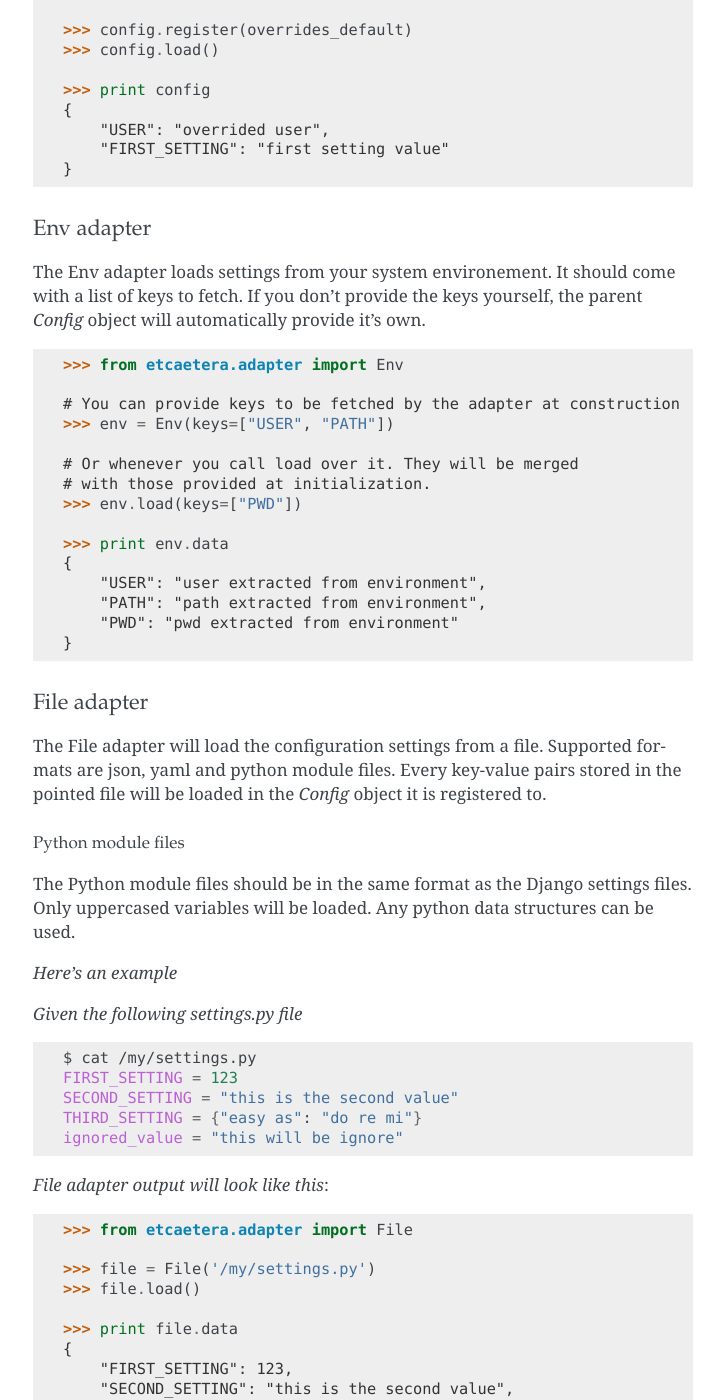
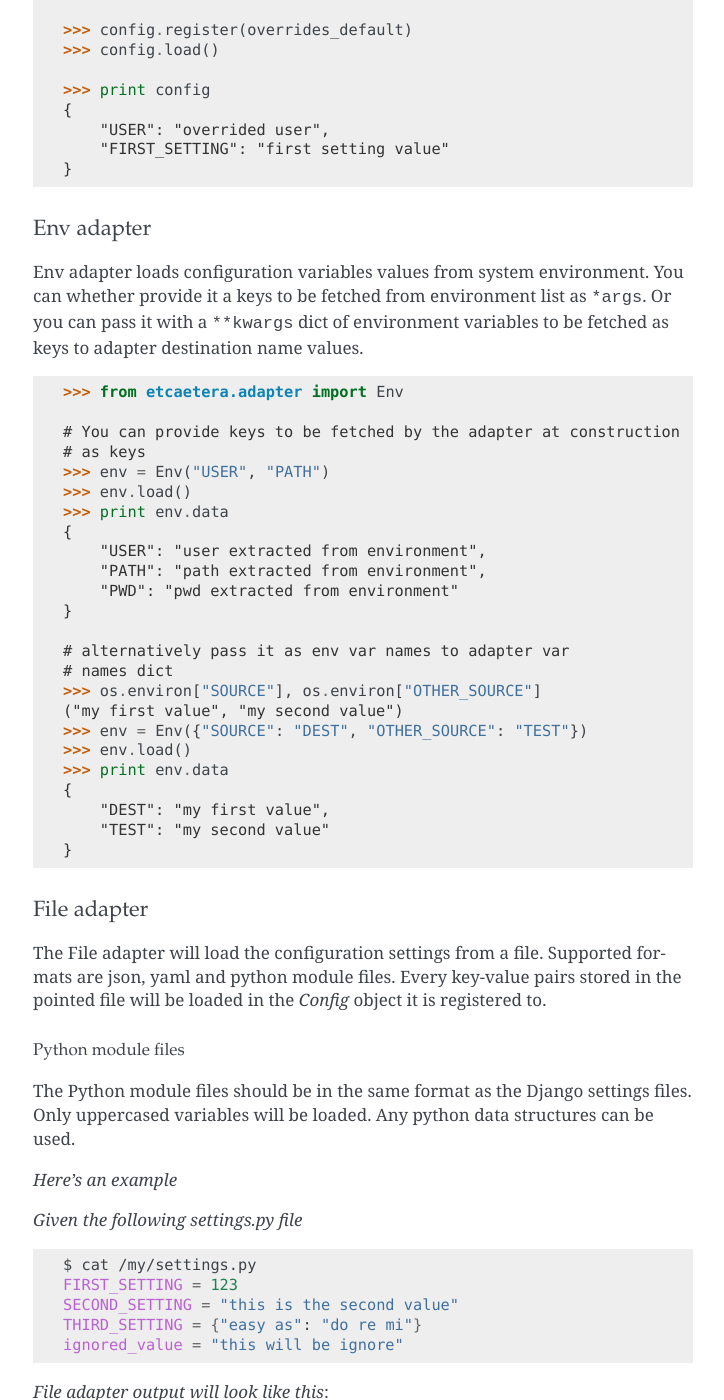
Before and after one commit to oleiade/etcaetera, a Sphinx documentation site: the page built from docs/howto.rst, in a window 1280 px wide and 1400 px high, scrolled down 3193 px. Shown: the whole window, without its empty margins (387-1111 px from the left). Built offline with Sphinx 7.4.7, drawn with Linux system fonts in a browser that asks for light colours.

Commit message:
Handle destination variable name in Env adapter

```diff
--- a/docs/howto.rst
+++ b/docs/howto.rst
@@ -48,7 +48,7 @@ A real world example is worth a thousand words
     >>> config = Config()
 
     # And create a bunch of adapters
-    >>> env_adapter = Env(keys=["MY_FIRST_SETTING", "MY_SECOND_SETTING"])
+    >>> env_adapter = Env("MY_FIRST_SETTING", "MY_SECOND_SETTING")
     >>> python_file_adapter = File('/etc/my/python/settings.py')
     >>> json_file_adapter = File('/etc/my_json_settings.json')
     >>> module_adapter = Module(os)
@@ -90,7 +90,7 @@ Please note that **Defaults** adapter will always be loaded first, and **Overrid
     >>> config = Config()
 
     # And create a bunch of adapters
-    >>> env_adapter = Env(keys=["MY_FIRST_SETTING", "MY_SECOND_SETTING"])
+    >>> env_adapter = Env("MY_FIRST_SETTING", "MY_SECOND_SETTING")
     >>> python_file_adapter = File('/etc/my/python/settings.py')
     >>> json_file_adapter = File('/etc/my_json_settings.json')
     >>> module_adapter = Module(os)
@@ -192,21 +192,19 @@ It will always be evaluated last when the ``Config.load`` method is called.
 Env adapter
 ~~~~~~~~~~~
 
-The Env adapter loads settings from your system environement.
-It should come with a list of keys to fetch. If you don't provide the keys yourself,
-the parent *Config* object will automatically provide it's own.
+Env adapter loads configuration variables values from system environment.
+You can whether provide it a keys to be fetched from environment list as ``*args``.
+Or you can pass it with a ``**kwargs`` dict of environment variables to be fetched
+as keys to adapter destination name values.
 
 .. code-block:: python
 
     >>> from etcaetera.adapter import Env
 
     # You can provide keys to be fetched by the adapter at construction
-    >>> env = Env(keys=["USER", "PATH"])
-
-    # Or whenever you call load over it. They will be merged
-    # with those provided at initialization.
-    >>> env.load(keys=["PWD"])
-
+    # as keys
+    >>> env = Env("USER", "PATH")
+    >>> env.load()
     >>> print env.data
     {
         "USER": "user extracted from environment",
@@ -214,6 +212,17 @@ the parent *Config* object will automatically provide it's own.
         "PWD": "pwd extracted from environment"
     }
 
+    # alternatively pass it as env var names to adapter var
+    # names dict
+    >>> os.environ["SOURCE"], os.environ["OTHER_SOURCE"]
+    ("my first value", "my second value")
+    >>> env = Env({"SOURCE": "DEST", "OTHER_SOURCE": "TEST"})
+    >>> env.load()
+    >>> print env.data
+    {
+        "DEST": "my first value",
+        "TEST": "my second value"
+    }
 
 .. _file:
 
```
Also changed, not shown: README.rst (+21 -12 lines), 4 other files.
